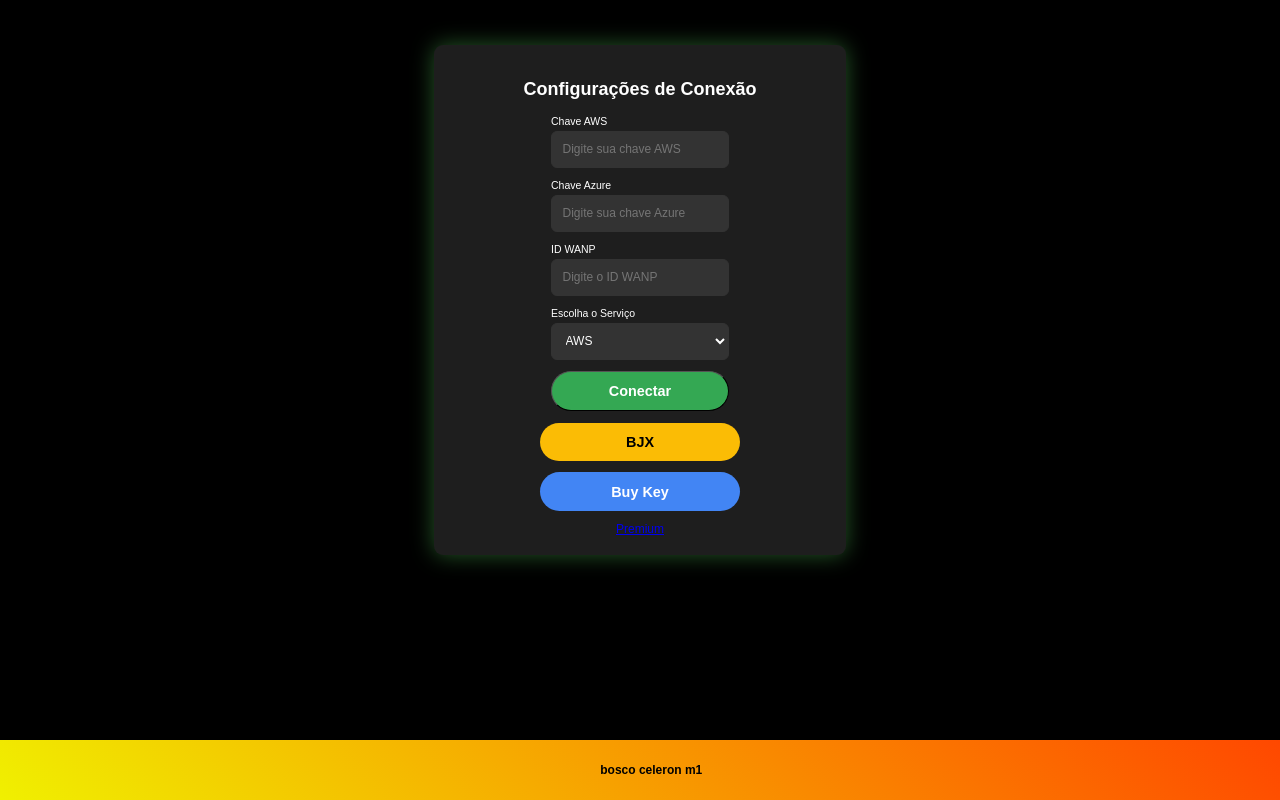
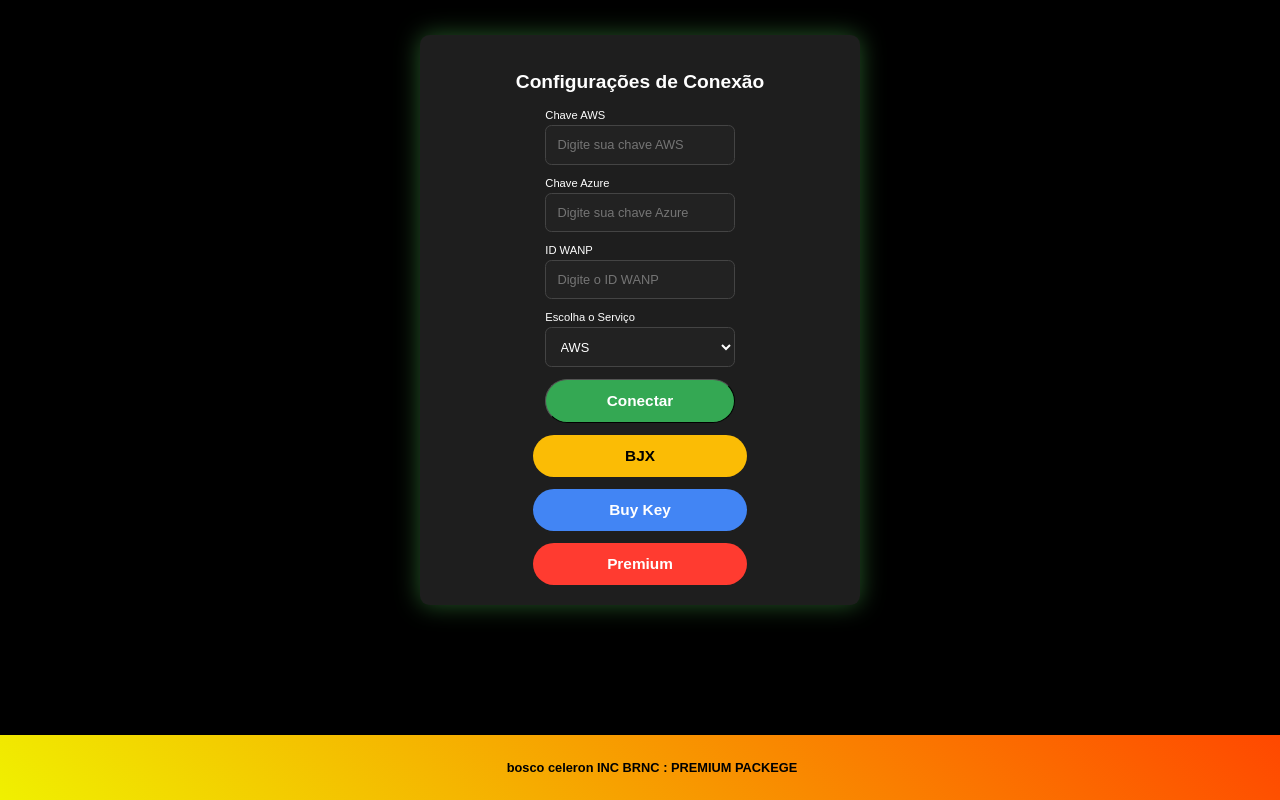
Before and after one commit to NSCSUPORT/ORIS-v1, a website: page dashboard.html in a window 1280 px wide. Drawn offline with Linux system fonts and the light colour scheme.

Commit message:
Update dashboard.html

```diff
--- a/dashboard.html
+++ b/dashboard.html
@@ -1,6 +1,5 @@
 <!DOCTYPE html>
 <html lang="pt-br">
-
 <head>
     <meta charset="UTF-8">
     <link rel="icon" href="logo.ico">
@@ -18,7 +17,7 @@
             align-items: center;
             height: 100vh;
             flex-direction: column;
-            zoom: 75%;
+            zoom: 80%;
         }
 
         .form-container {
@@ -50,15 +49,20 @@
             font-size: 14px;
         }
 
-        input[type="text"],
-        select {
+        input[type="text"], select {
             padding: 14px;
-            border: 2px solid #333;
+            border: 2px solid #444;
             border-radius: 8px;
-            background-color: #333;
+            background-color: #222;
             color: #fff;
             font-size: 16px;
             outline: none;
+            transition: all 0.3s;
+        }
+
+        input[type="text"]:focus, select:focus {
+            border-color: #4CAF50;
+            box-shadow: 0px 0px 10px rgba(76, 175, 80, 0.8);
         }
 
         .buttons-container {
@@ -84,46 +88,18 @@
             transition: all 0.3s;
         }
 
-        /* Botões com cores do Google */
-        .submit-btn {
-            background-color: #34a853; /* Google Green */
-            color: #fff;
-        }
+        /* Estilização dos botões */
+        .submit-btn { background-color: #34a853; color: #fff; }
+        .submit-btn:hover { background-color: #2c8f47; }
 
-        .submit-btn:hover {
-            background-color: #2c8f47;
-        }
+        .bjx-btn { background-color: #fbbc05; color: #000; }
+        .bjx-btn:hover { background-color: #f7b500; transform: translateY(-3px); }
 
-        .bjx-btn {
-            background-color: #fbbc05; /* Google Yellow */
-            color: #000;
-        }
+        .buy-key-btn { background-color: #4285f4; color: #fff; }
+        .buy-key-btn:hover { background-color: #3367d6; transform: scale(1.05); }
 
-        .bjx-btn:hover {
-            background-color: #f7b500;
-            transform: translateY(-3px);
-        }
-
-        .buy-key-btn {
-            background-color: #4285f4; /* Google Blue */
-            color: #fff;
-        }
-
-        .buy-key-btn:hover {
-            background-color: #3367d6;
-            transform: scale(1.05);
-        }
-
-        /* Botão Premium */
-        .premium-btn {
-            background-color: #ff3b30; /* Google Red */
-            color: #fff;
-        }
-
-        .premium-btn:hover {
-            background-color: #e60000;
-            transform: scale(1.05);
-        }
+        .premium-btn { background-color: #ff3b30; color: #fff; }
+        .premium-btn:hover { background-color: #e60000; transform: scale(1.05); }
 
         footer {
             position: fixed;
@@ -146,7 +122,6 @@
         }
     </style>
 </head>
-
 <body>
     <div class="form-container">
         <h2>Configurações de Conexão</h2>
@@ -175,13 +150,13 @@
                 <button type="submit" class="btn submit-btn">Conectar</button>
                 <a href="https://nscsuport.github.io/ORIS-v1/ox.html" class="btn bjx-btn">BJX</a>
                 <a href="https://buy.stripe.com/bIY9EF1Er3LBefmaEE" class="btn buy-key-btn">Buy Key</a>
-                <a href="https://buy.stripe.com/bIY1895UHa9Z3AI4gi class="btn premium-btn">Premium</a> <!-- Novo botão Premium -->
+                <a href="https://buy.stripe.com/bIY1895UHa9Z3AI4gi" class="btn premium-btn">Premium</a>
             </div>
         </form>
     </div>
 
     <footer>
-        <p>bosco celeron m1</p>
+        <p>bosco celeron INC BRNC : PREMIUM PACKEGE  </p>
     </footer>
 
     <script src="main.js"></script>
```
